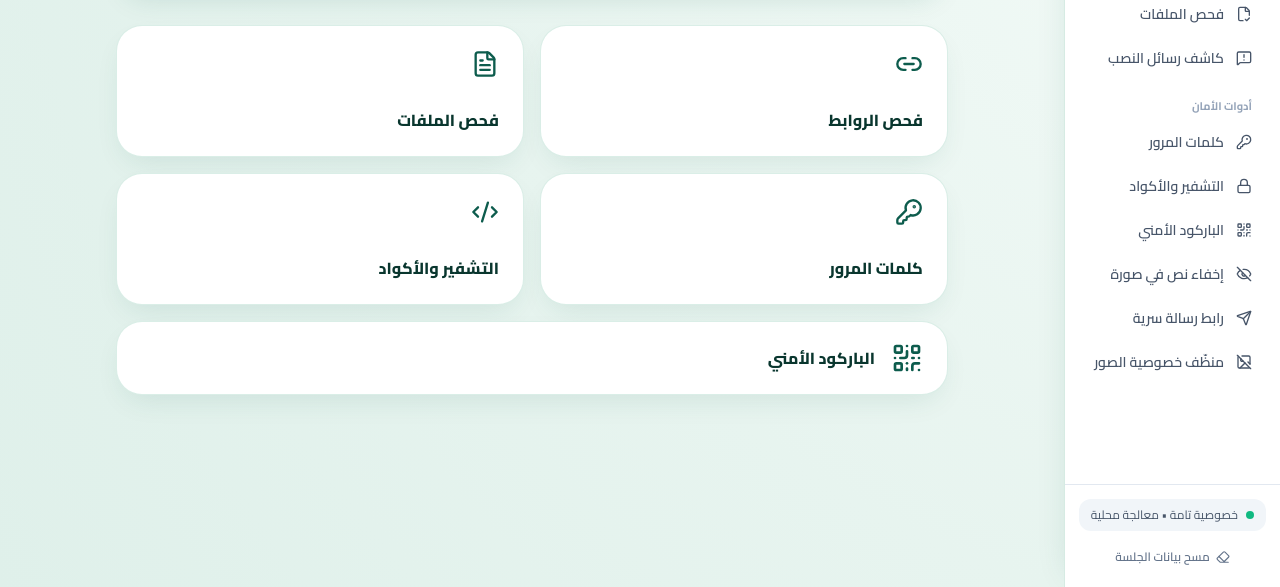
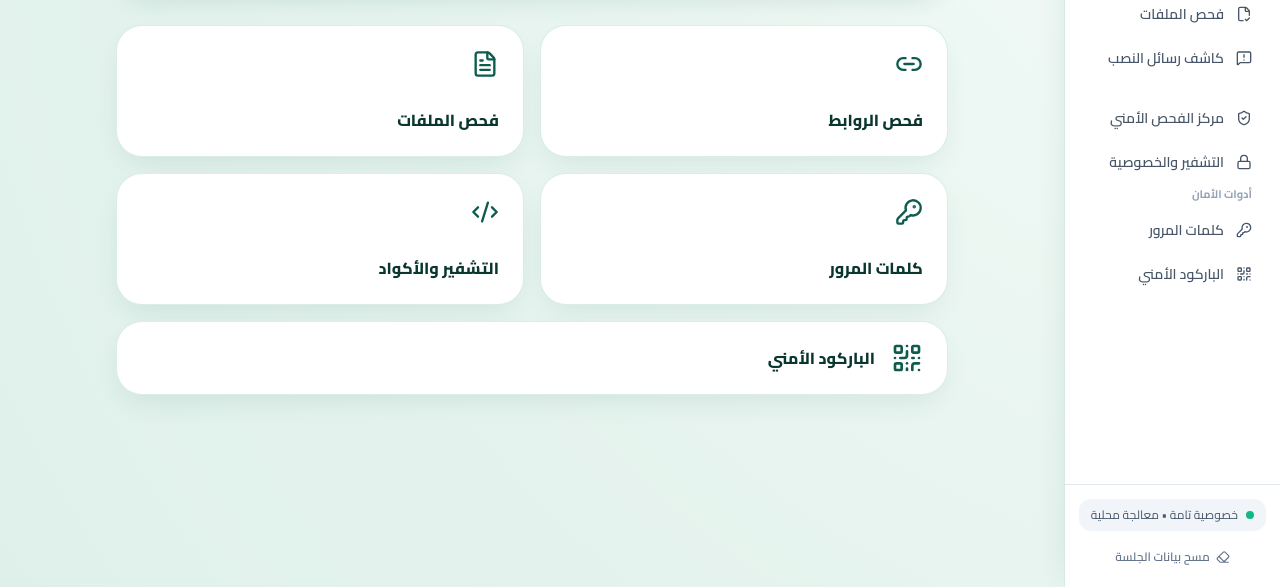
Before and after one commit to asilakrmalhababy-hash/aman-pro, a plain HTML site: page index.html in a window 1280 px wide. Shown: the part 213-800 px from the top of the page. Drawn offline with nearby package versions, Linux system fonts and the light colour scheme.

Commit message:
Organize sidebar into clean hub categories

```diff
--- a/index.html
+++ b/index.html
@@ -825,5 +825,6 @@
   <script src="js/exif_cleaner.js"></script>
   <script src="js/qr_camera.js"></script>
   <script src="js/phish_text.js"></script>
+  <script src="js/nav_hubs.js" defer></script>
 </body>
 </html>
--- /dev/null
+++ b/js/nav_hubs.js
@@ -0,0 +1,121 @@
+(function () {
+  function initNavHubs() {
+    const main = document.querySelector('main');
+    const navTools = document.querySelector('#sidebar nav > div:last-child');
+    if (!main || !navTools || document.getElementById('panel-hub-scan')) return;
+
+    const HUBS = [
+      {
+        id: 'hub-scan',
+        title: 'مركز الفحص الأمني',
+        desc: 'اختر أداة الفحص المناسبة للتحقق من الروابط والملفات والرسائل المشبوهة.',
+        icon: 'shield-check',
+        items: [
+          { tab: 'url', title: 'فحص الروابط', sub: 'كشف التصيّد والروابط المختصرة و SSL', icon: 'link-2' },
+          { tab: 'file', title: 'فحص الملفات', sub: 'بصمة SHA-256 وفحص الامتدادات محلياً', icon: 'file-search' },
+          { tab: 'phish', title: 'كاشف رسائل النصب', sub: 'تحليل رسائل واتساب و SMS الاحتيالية', icon: 'message-square-warning' }
+        ]
+      },
+      {
+        id: 'hub-privacy',
+        title: 'التشفير والخصوصية',
+        desc: 'أدوات حماية البيانات وتشفير النصوص والصور وتنظيف معلومات الكاميرا محلياً 100%.',
+        icon: 'lock',
+        items: [
+          { tab: 'crypto', title: 'التشفير والأكواد', sub: 'AES-256 للنصوص والملفات و Base64 و JWT', icon: 'code-2' },
+          { tab: 'stego', title: 'إخفاء نص في صورة', sub: 'إخفاء واستخراج الرسائل السرية داخل الصور', icon: 'eye-off' },
+          { tab: 'secret', title: 'رابط سري مشفّر', sub: 'إنشاء روابط مشفّرة لمشاركتها عبر واتساب', icon: 'send' },
+          { tab: 'exif', title: 'منظّف خصوصية الصور', sub: 'مسح نوع الجوال ووقت التصوير وموقع GPS', icon: 'image-off' }
+        ]
+      }
+    ];
+
+    function findSidebarBtn(tabKey) {
+      const exact = navTools.querySelector(`[data-tab="${tabKey}"]`);
+      if (exact) return exact;
+      const all = Array.from(navTools.querySelectorAll('button'));
+      const aliases = {
+        phish: ['phish', 'scam', 'نصب', 'احتيال'],
+        secret: ['secret', 'رابط سري'],
+        stego: ['stego', 'إخفاء'],
+        exif: ['exif', 'منظّف', 'منظف', 'خصوصية الصور'],
+        url: ['url', 'فحص الروابط'],
+        file: ['file', 'فحص الملفات'],
+        crypto: ['crypto', 'التشفير']
+      };
+      const keys = aliases[tabKey] || [tabKey];
+      return all.find(b => {
+        const dt = (b.getAttribute('data-tab') || '').toLowerCase();
+        const tx = (b.textContent || '').toLowerCase();
+        return keys.some(k => dt.includes(k) || tx.includes(k));
+      }) || null;
+    }
+
+    function openHub(hubId, hubTitle, hubBtn) {
+      document.querySelectorAll('.nav-item').forEach(b => b.classList.toggle('active', b === hubBtn));
+      document.querySelectorAll('.tab-panel').forEach(p => p.classList.toggle('hidden', p.id !== `panel-${hubId}`));
+      const pt = document.getElementById('page-title');
+      if (pt) pt.textContent = hubTitle;
+      const sb = document.getElementById('sidebar');
+      const bd = document.getElementById('sidebar-backdrop');
+      if (sb && window.innerWidth < 1024) sb.classList.add(document.documentElement.dir === 'rtl' ? 'translate-x-full' : '-translate-x-full');
+      if (bd) bd.classList.add('hidden');
+      window.scrollTo({ top: 0, behavior: 'smooth' });
+    }
+
+    const firstTool = navTools.firstElementChild;
+
+    HUBS.forEach(hub => {
+      const btn = document.createElement('button');
+      btn.type = 'button';
+      btn.setAttribute('data-tab', hub.id);
+      btn.className = 'nav-item w-full flex items-center gap-3 px-3.5 py-2.5 rounded-xl text-sm font-semibold text-slate-600 dark:text-slate-300 hover:bg-slate-100 dark:hover:bg-slate-800/70 transition';
+      btn.innerHTML = `<i data-lucide="${hub.icon}" class="w-4 h-4 shrink-0"></i><span>${hub.title}</span>`;
+      if (firstTool) navTools.insertBefore(btn, firstTool);
+      else navTools.appendChild(btn);
+
+      const sec = document.createElement('section');
+      sec.id = `panel-${hub.id}`;
+      sec.className = 'tab-panel hidden fade-in space-y-5 max-w-2xl mx-auto';
+
+      const cardsHtml = hub.items.map(it => `
+        <button type="button" data-hub-go="${it.tab}" class="group text-right w-full p-5 rounded-2xl bg-white dark:bg-[#0c1d19] border border-slate-200 dark:border-teal-900/60 hover:border-teal-500 transition flex flex-col justify-between gap-4 shadow-sm">
+          <div class="w-10 h-10 rounded-xl bg-teal-500/10 text-teal-600 dark:text-teal-400 flex items-center justify-center">
+            <i data-lucide="${it.icon}" class="w-5 h-5"></i>
+          </div>
+          <div>
+            <div class="text-sm sm:text-base font-extrabold text-slate-900 dark:text-white group-hover:text-teal-600 dark:group-hover:text-teal-400 transition">${it.title}</div>
+            <p class="text-[11px] sm:text-xs text-slate-500 dark:text-slate-400 mt-1 leading-relaxed">${it.sub}</p>
+          </div>
+        </button>
+      `).join('');
+
+      sec.innerHTML = `
+        <div class="space-y-1 px-1">
+          <h2 class="text-lg sm:text-xl font-extrabold text-slate-900 dark:text-white">${hub.title}</h2>
+          <p class="text-xs text-slate-500 dark:text-slate-400">${hub.desc}</p>
+        </div>
+        <div class="grid grid-cols-2 gap-3.5 sm:gap-4">${cardsHtml}</div>
+      `;
+      main.appendChild(sec);
+
+      btn.addEventListener('click', () => openHub(hub.id, hub.title, btn));
+
+      hub.items.forEach(it => {
+        const origBtn = findSidebarBtn(it.tab);
+        if (origBtn) origBtn.classList.add('hidden');
+      });
+
+      sec.querySelectorAll('[data-hub-go]').forEach(card => {
+        card.addEventListener('click', () => {
+          const origBtn = findSidebarBtn(card.getAttribute('data-hub-go'));
+          if (origBtn) origBtn.click();
+        });
+      });
+    });
+
+    if (typeof lucide !== 'undefined') lucide.createIcons();
+  }
+
+  window.addEventListener('load', () => setTimeout(initNavHubs, 60));
+})();
```
